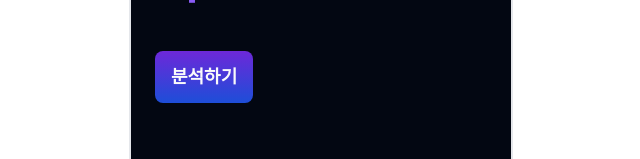
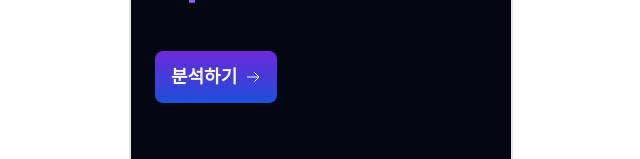
Before and after one commit to ttogeul-ttogeul/frontend, a Next.js app: page / in a window 1280 px wide. Shown: the part 305-464 px from the top of the page, without its empty margins (319-959 px from the left). Built offline with nearby package versions, Linux system fonts and the light colour scheme.

Commit message:
feat: 페이지에 아이콘 추가

```diff
--- a/app/blog-input/main-section.tsx
+++ b/app/blog-input/main-section.tsx
@@ -1,10 +1,13 @@
 import { Dispatch, SetStateAction } from "react";
 import { Button } from "@/components/ui/button";
-import { BLOGS, type BlogDomain } from "@/constants/blogs";
+import { BLOGS, BlogType, type BlogDomain } from "@/constants/blogs";
 import { useForm } from "react-hook-form";
 import { zodResolver } from "@hookform/resolvers/zod";
 import { object, string, z } from "zod";
 import { Input } from "@/components/ui/input";
+import TistoryLogo from "@/components/icons/svgs/logo-tistory.svg";
+import VelogLogo from "@/components/icons/svgs/logo-velog.svg";
+import ArrowRight from "@/components/icons/svgs/arrow-right.svg";
 
 const schema = object({
   blog_url: string().min(1),
@@ -39,11 +42,16 @@ export default function MainSection({
 
   const blog = BLOGS.find((blog) => blog.id === blogDomain);
 
+  const logos = {
+    tistory: <TistoryLogo width={24} height={24} />,
+    velog: <VelogLogo width={24} height={24} />,
+  };
+
   return (
     <>
       {selectMode ? (
         <div className="flex flex-col gap-3">
-          {BLOGS.map((blog) => (
+          {BLOGS.map((blog: BlogType) => (
             <Button
               key={blog.id}
               variant={"filled"}
@@ -53,6 +61,7 @@ export default function MainSection({
                 setSelectMode(false);
               }}
             >
+              {logos[blog.id]}
               {blog.name}
             </Button>
           ))}
@@ -68,6 +77,7 @@ export default function MainSection({
           />
           <Button type="submit" disabled={!isDirty || !isValid}>
             분석하기
+            <ArrowRight />
           </Button>
         </form>
       )}
--- a/app/page.tsx
+++ b/app/page.tsx
@@ -1,5 +1,6 @@
 import HighlightedTitle from "@/components/home/highlighted-title";
 import { Button } from "@/components/ui/button";
+import ArrowRight from "@/components/icons/arrow-right";
 import Link from "next/link";
 
 export default function Home() {
@@ -14,7 +15,10 @@ export default function Home() {
         </h1>
       </div>
       <Link href="/blog-input">
-        <Button>분석하기</Button>
+        <Button>
+          분석하기
+          <ArrowRight />
+        </Button>
       </Link>
     </main>
   );
--- a/components/blog-input/navigation-bar.tsx
+++ b/components/blog-input/navigation-bar.tsx
@@ -1,5 +1,6 @@
 "use client";
 
+import ArrowLeft from "@/components/icons/svgs/arrow-left.svg";
 import { Button } from "../ui/button";
 
 type NavigationBarProps = {
@@ -10,7 +11,8 @@ export default function NavigationBar({ onClickHandler }: NavigationBarProps) {
   return (
     <div className="mb-5 mt-6">
       <Button variant="ghost" size={"md"} onClick={onClickHandler}>
-        {"< "}뒤로
+        <ArrowLeft width={24} height={24} />
+        뒤로
       </Button>
     </div>
   );
--- /dev/null
+++ b/components/icons/arrow-right.tsx
@@ -0,0 +1,20 @@
+import { SVGProps } from "react";
+
+export default function ArrowRight(props: SVGProps<SVGSVGElement>) {
+  return (
+    <svg
+      width="24"
+      height="24"
+      viewBox="0 0 24 24"
+      fill="none"
+      xmlns="http://www.w3.org/2000/svg"
+      {...props}
+    >
+      <path
+        d="M3 12H21M21 12L14 5M21 12L14 19"
+        stroke="#F9FAFB"
+        stroke-width="1.5"
+      />
+    </svg>
+  );
+}
```
